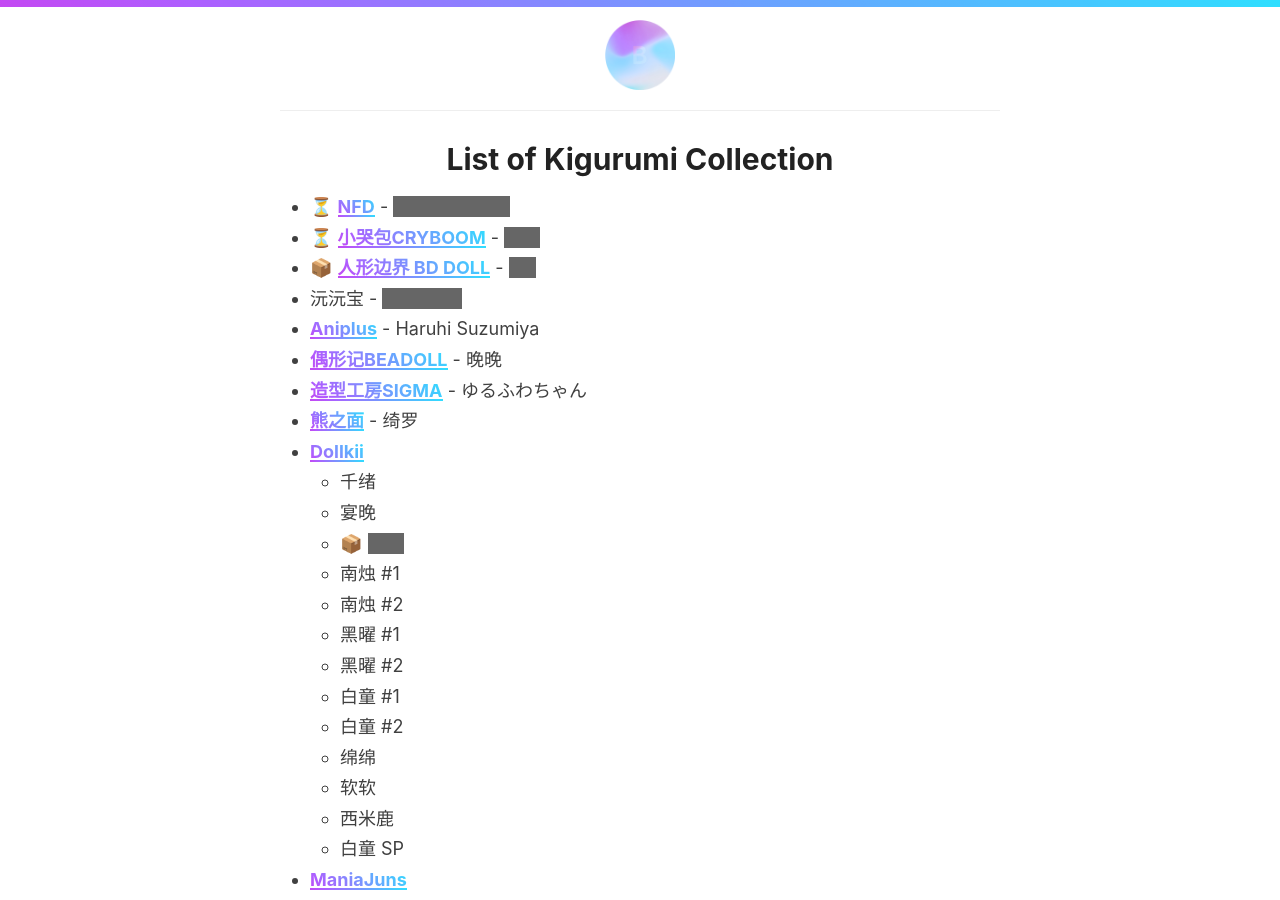
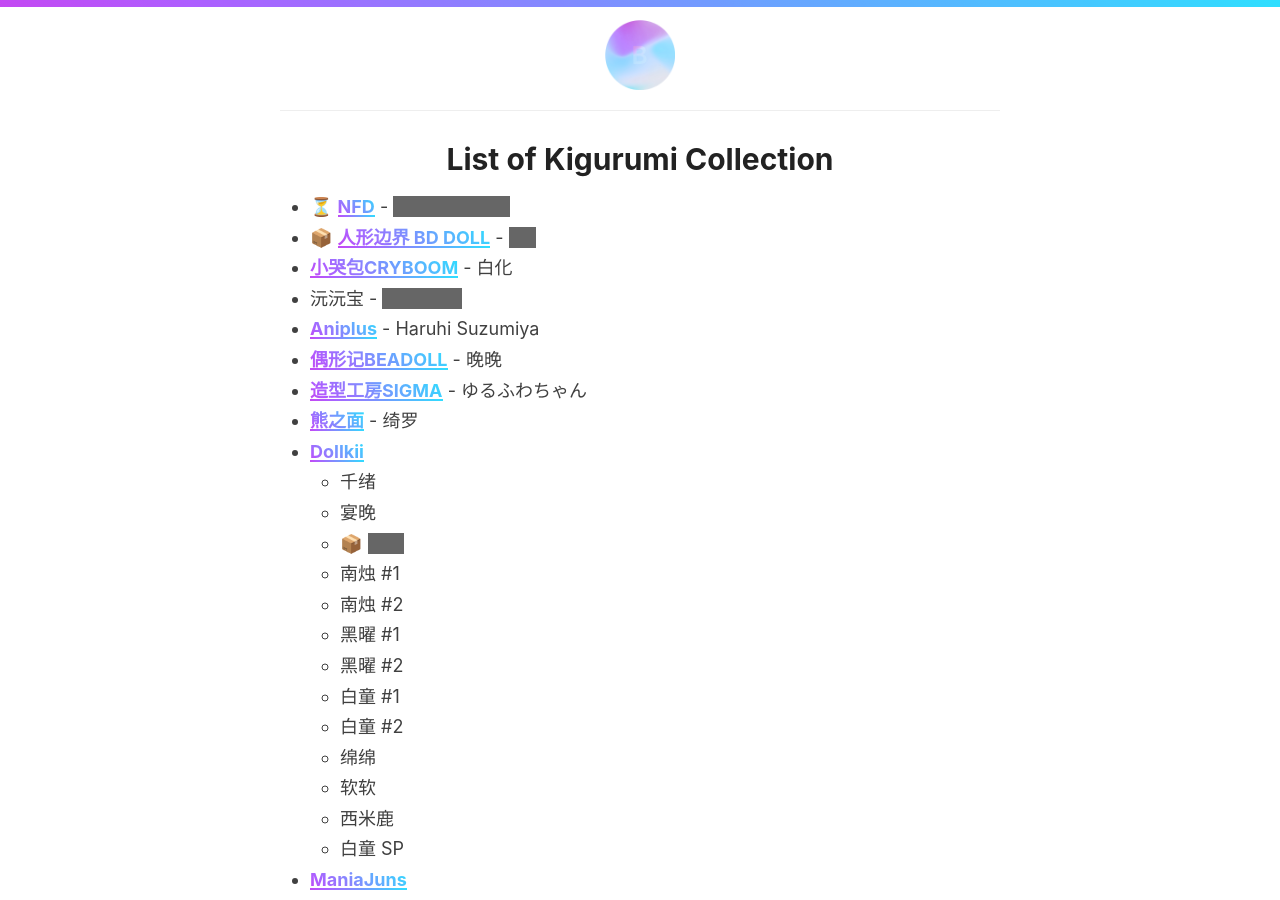
Before and after one commit to 98827ddb7e5a2c2e261912a23d9251d6/98827ddb7e5a2c2e261912a23d9251d6.github.io, a Jekyll site: the page built from _pages/kig-list.md, in a window 1280 px wide and 900 px high. Built offline with Jekyll 4.4.1, drawn with Linux system fonts in a browser that asks for light colours.

Commit message:
- cryingly beautiful

```diff
--- a/_pages/kig-list.md
+++ b/_pages/kig-list.md
@@ -5,8 +5,8 @@
 ---
 
 - ⏳ [NFD](https://twitter.com/NewfacedolL){:target="_blank" rel="noopener"} - <span class="hidden-text">Hatsune Miku<span>
-- ⏳ [小哭包CRYBOOM](https://www.xiaohongshu.com/user/profile/6119a23a000000000100084f){:target="_blank" rel="noopener"} - <span class="hidden-text">白化<span>
 - 📦 [人形边界 BD DOLL](https://m.weibo.cn/u/5215795871){:target="_blank" rel="noopener"} - <span class="hidden-text">???<span>
+- [小哭包CRYBOOM](https://www.xiaohongshu.com/user/profile/6119a23a000000000100084f){:target="_blank" rel="noopener"} - 白化
 - 沅沅宝 - <span class="hidden-text">unnamed<span>
 - [Aniplus](https://twitter.com/KFY_Aniplus){:target="_blank" rel="noopener"} - Haruhi Suzumiya
 - [偶形记BEADOLL](https://weibo.com/u/7734682449){:target="_blank" rel="noopener"} - 晚晚
```
